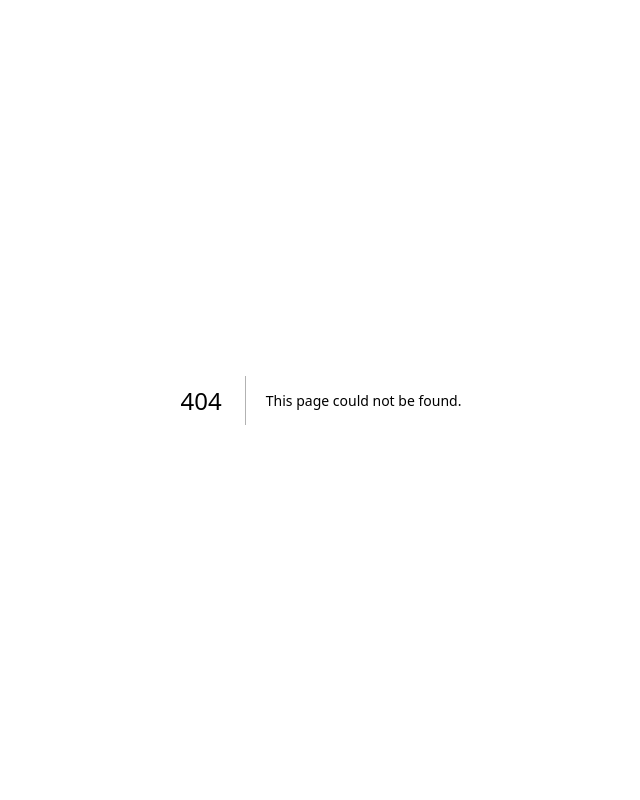
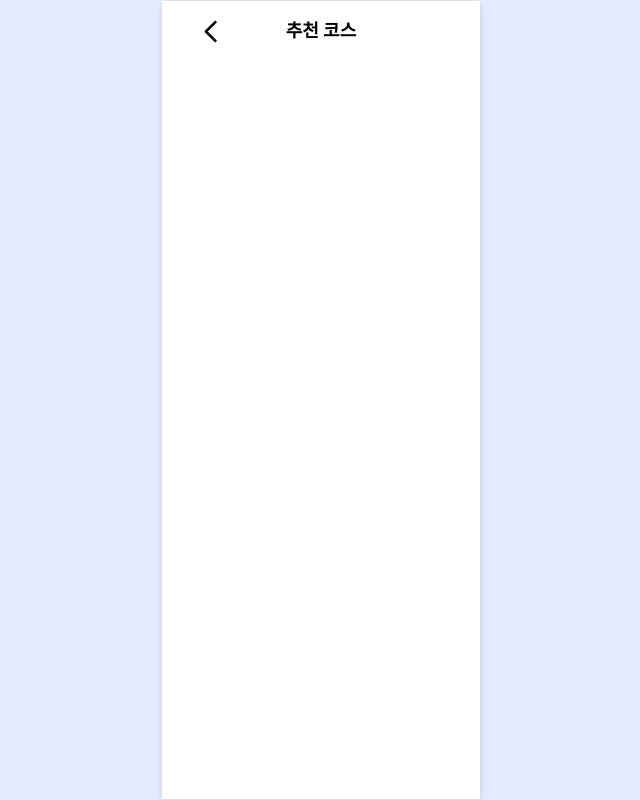
Before and after one commit to Jungang-Engineer-Girls/interval-training, a Next.js app: page /recommendation in a window 1280 px wide. Before the commit this address had no page. Shown: the whole page, without its empty margins (319-959 px from the left). Built offline with nearby package versions, Linux system fonts and the light colour scheme.

Commit message:
feat: common header component

```diff
--- /dev/null
+++ b/src/app/recommendation/layout.tsx
@@ -0,0 +1,42 @@
+'use client';
+
+import QueryProviders from '@/shared/providers/query-providers';
+import { Global } from '@emotion/react';
+import { globalStyles } from '@/shared/styles/global';
+import styled from '@emotion/styled';
+
+export default function RecommenadationLayout({
+  children,
+}: Readonly<{
+  children: React.ReactNode;
+}>) {
+  return (
+    <QueryProviders>
+      <Wrapper>
+        <Global styles={globalStyles} />
+        <Content>{children}</Content>
+      </Wrapper>
+    </QueryProviders>
+  );
+}
+
+const Wrapper = styled.div`
+  display: flex;
+  flex-direction: column;
+  align-items: center;
+  width: 320px;
+  height: 100vh;
+  margin: 0 auto;
+  border: 1px solid #ddd;
+  border-radius: 8px;
+  box-shadow: 0 4px 6px rgba(0, 0, 0, 0.1);
+  background-color: #fff;
+`;
+
+const Content = styled.main`
+  flex: 1;
+  width: 100%;
+  padding: 20px;
+  box-sizing: border-box;
+  overflow-y: auto;
+`;
--- /dev/null
+++ b/src/app/recommendation/page.tsx
@@ -0,0 +1,31 @@
+'use client';
+
+import { dehydrate, HydrationBoundary, QueryClient } from '@tanstack/react-query';
+import { Global } from '@emotion/react';
+import { globalStyles } from '@/shared/styles/global';
+import styled from '@emotion/styled';
+import TrainingHeader from '@/shared/components/header/trainingHeader';
+import prev from '@/shared/assets/icons/prev.svg';
+
+export default function Recommendation() {
+  const queryClient = new QueryClient();
+
+  return (
+    <HydrationBoundary state={dehydrate(queryClient)}>
+      <Global styles={globalStyles} />
+      <TrainingHeader icon={prev.src} iconSize={25}>
+        추천 코스
+      </TrainingHeader>
+      <Section></Section>
+    </HydrationBoundary>
+  );
+}
+
+const Section = styled.section`
+  box-sizing: border-box;
+  display: flex;
+  flex-direction: column;
+  justify-content: space-between;
+  height: 100%;
+  padding:20px;
+`;
--- a/src/app/training-start/page.tsx
+++ b/src/app/training-start/page.tsx
@@ -19,7 +19,6 @@ export default function TrainingStart() {
           인터벌트레이닝 바로 시작하기
         </CourseBox>
         <BoxWrapper>
-          {' '}
           <CourseBox $width={125} $height={148} $fontSize={20} $variant='mint' icon={recommendation.src} iconBgColor='white' iconSize={55} direction='column'>
             추천 코스
           </CourseBox>
--- /dev/null
+++ b/src/shared/components/header/trainingHeader.tsx
@@ -0,0 +1,51 @@
+'use client';
+import styled from '@emotion/styled';
+
+interface Props extends React.ButtonHTMLAttributes<HTMLButtonElement> {
+  icon?: string;
+  iconSize?: number;
+  children?: React.ReactNode;
+}
+
+export default function TrainingHeader({ icon, iconSize, children }: Props) {
+  return (
+    <Header>
+      {icon && (
+        <IconWrapper $iconSize={iconSize}>
+          <img src={icon} alt='prev' />
+        </IconWrapper>
+      )}
+      <Title>{children}</Title>
+    </Header>
+  );
+}
+
+const Header = styled.div`
+  position: relative;
+  display: flex;
+  align-items: center;
+  justify-content: center;
+  width: 100%;
+  height: 20px;
+  box-sizing: border-box;
+`;
+const IconWrapper = styled.div<{ $iconSize?: number }>`
+  position: absolute;
+  left: 16px;
+  display: flex;
+  align-items: center;
+  justify-content: center;
+  width: ${({ $iconSize }) => `${$iconSize}px`};
+  height: ${({ $iconSize }) => `${$iconSize}px`};
+
+  img {
+    width: 100%;
+    height: 100%;
+  }
+`;
+
+const Title = styled.span`
+  font-size: 18px;
+  font-weight: bold;
+  text-align: center;
+`;
```
Also changed, not shown: src/shared/assets/icons/prev.svg (added).
